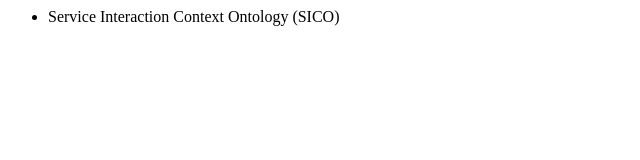
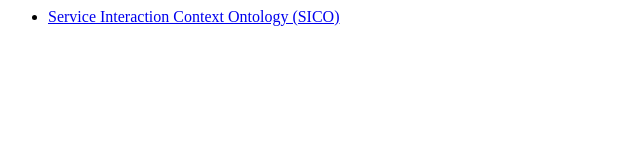
Before and after one commit to aicarrera/aicarrera.github.io, a plain HTML site: page index.html in a window 1280 px wide. Shown: the whole page, without its empty margins (0-640 px from the left). Drawn offline with Linux system fonts and the light colour scheme.

Commit message:
Initial commit

```diff
--- a/index.html
+++ b/index.html
@@ -3,7 +3,7 @@
 </head>
 <body>
 <ul>
-<li>Service Interaction Context Ontology (SICO)</li>
+<li><a href="SICO/index-en.html">Service Interaction Context Ontology (SICO)</a></li>
 </ul>
 </body>
 </html>
```
